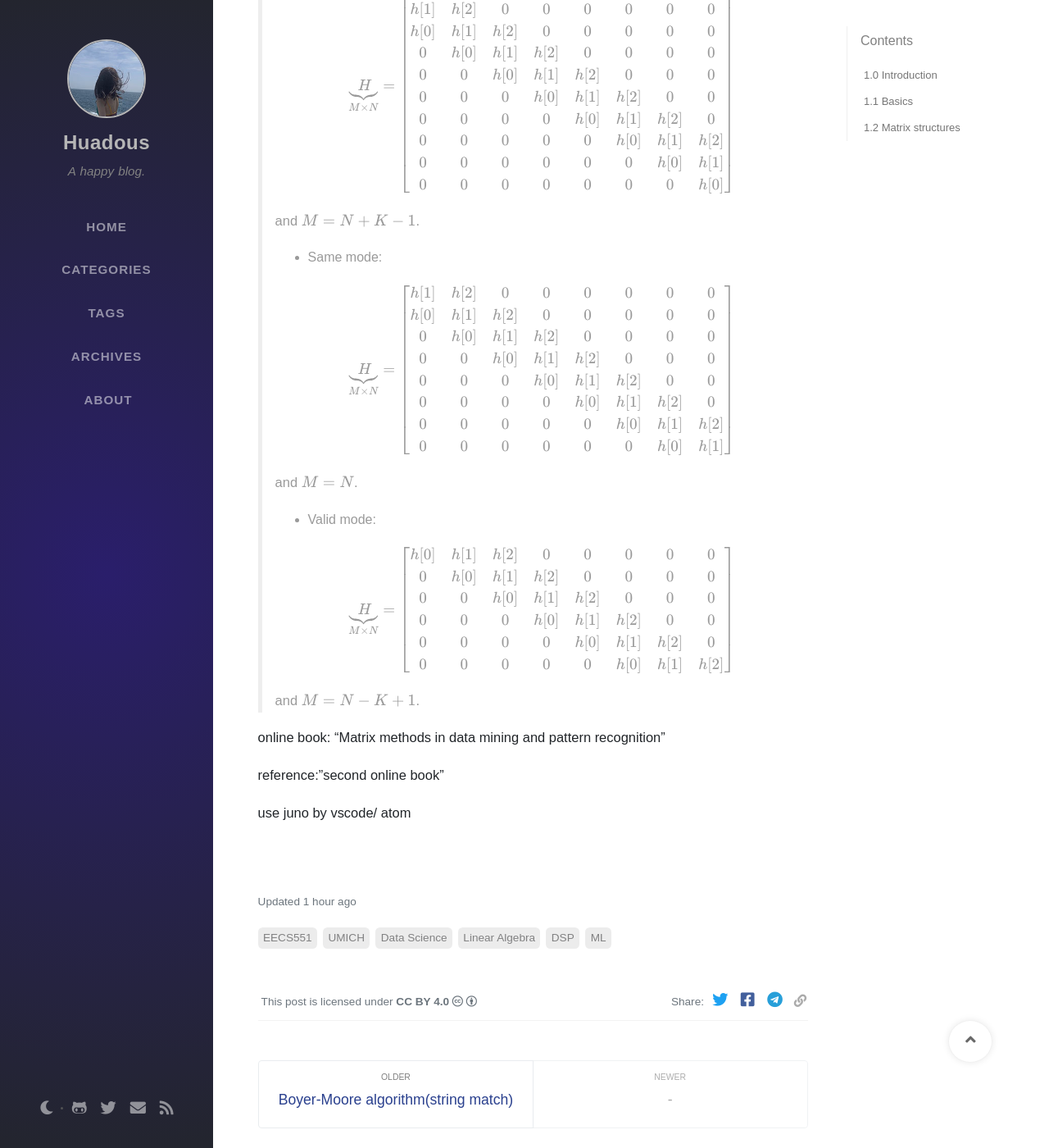
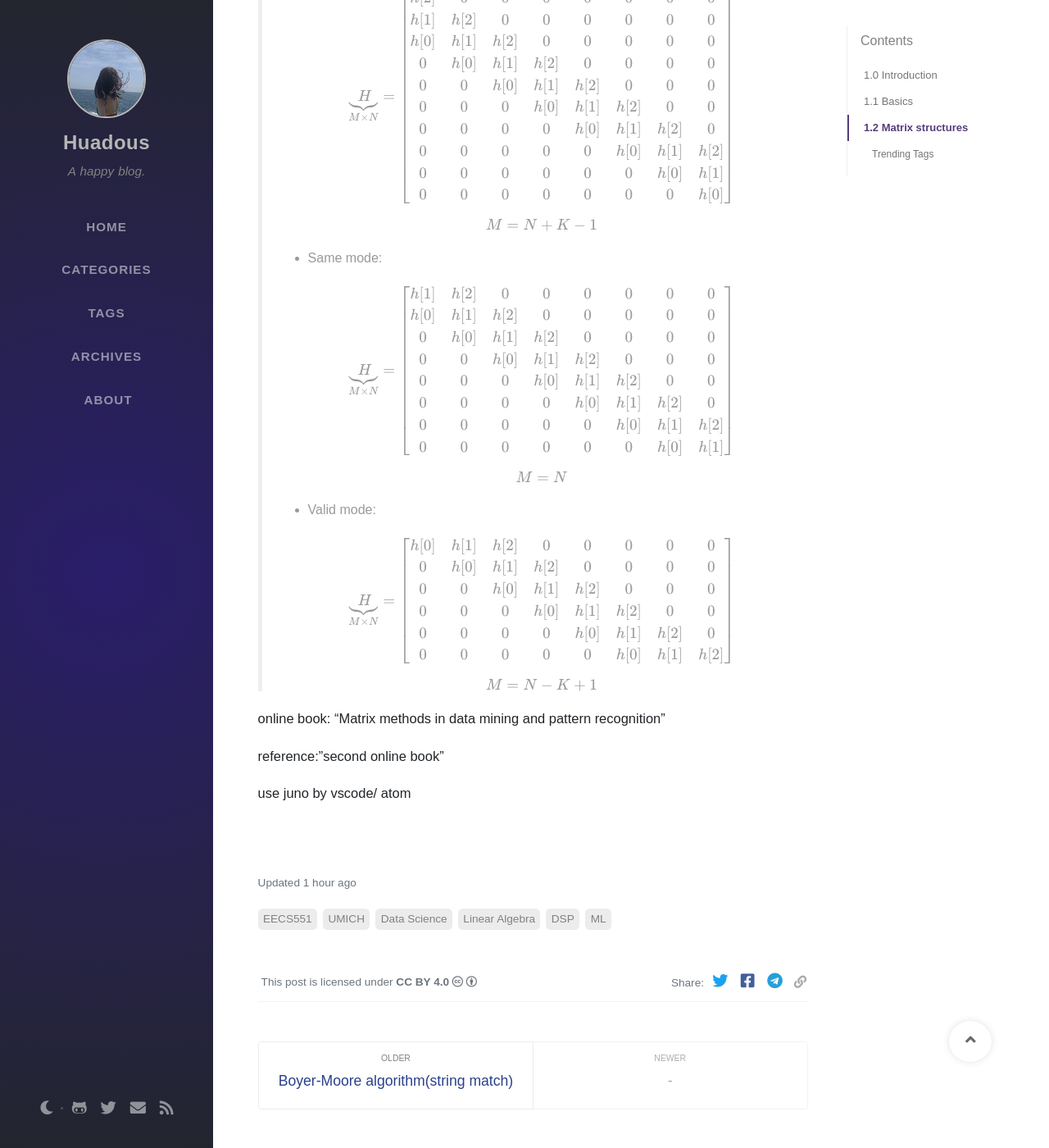
Before and after one commit to Huadous/huadous.github.io, a Jekyll site: the page built from _posts/2020-09-01-EECS-551-1.md, in a window 1280 px wide and 1400 px high, scrolled down 12984 px. Shown: the whole window at 82% size. Built offline with Jekyll 4.4.1, drawn with Linux system fonts in a browser that asks for light colours; nearby versions of some CDN libraries; some web fonts are replaced; formulas are drawn with MathJax 3; comment, search, counter and statistics services are not loaded.

Commit message:
Update 2020-09-01-EECS-551-1.md

```diff
--- a/_posts/2020-09-01-EECS-551-1.md
+++ b/_posts/2020-09-01-EECS-551-1.md
@@ -483,7 +483,9 @@ $$ \left[ \begin{array}{ccc|c} \sigma_1 & \\ & \ddots & & 0 \\ & & \sigma_r \end
 > * D: Upper Hessenberg
 > * E: None
 >
-> The same as we have discussed above, this convolution matrix $\underbrace{H}_{M\times N}$ looks like this : $$\underbrace{H}_{M\times N}=$\begin{bmatrix}h[2]&0&0&0&0&0&0&0\\h[1]&h[2]&0&0&0&0&0&0\\h[0]&h[1]&h[2]&0&0&0&0&0\\0&h[0]&h[1]&h[2]&0&0&0&0\\0&0&h[0]&h[1]&h[2]&0&0&0\\0&0&0&h[0]&h[1]&h[2]&0&0\\0&0&0&0&h[0]&h[1]&h[2]&0\\0&0&0&0&0&h[0]&h[1]&h[2]\\0&0&0&0&0&0&h[0]&h[1]\\0&0&0&0&0&0&0&h[0]\end{bmatrix}$$
+> The same as we have discussed above, this convolution matrix $\underbrace{H}_{M\times N}$ looks like this :
+>
+> $$\underbrace{H}_{M\times N}=$\begin{bmatrix}h[2]&0&0&0&0&0&0&0\\h[1]&h[2]&0&0&0&0&0&0\\h[0]&h[1]&h[2]&0&0&0&0&0\\0&h[0]&h[1]&h[2]&0&0&0&0\\0&0&h[0]&h[1]&h[2]&0&0&0\\0&0&0&h[0]&h[1]&h[2]&0&0\\0&0&0&0&h[0]&h[1]&h[2]&0\\0&0&0&0&0&h[0]&h[1]&h[2]\\0&0&0&0&0&0&h[0]&h[1]\\0&0&0&0&0&0&0&h[0]\end{bmatrix}$$
 >
 > What's more, there is a definition within MATLAB. I would like to talk about it a bit more.
 >
@@ -493,19 +495,19 @@ $$ \left[ \begin{array}{ccc|c} \sigma_1 & \\ & \ddots & & 0 \\ & & \sigma_r \end
 >
 > $$ \underbrace{H}_{M\times N}=\begin{bmatrix} h[2]&0&0&0&0&0&0&0 \\ h[1]&h[2]&0&0&0&0&0&0 \\ h[0]&h[1]&h[2]&0&0&0&0&0 \\ 0&h[0]&h[1]&h[2]&0&0&0&0 \\ 0&0&h[0]&h[1]&h[2]&0&0&0 \\ 0&0&0&h[0]&h[1]&h[2]&0&0 \\ 0&0&0&0&h[0]&h[1]&h[2]&0 \\ 0&0&0&0&0&h[0]&h[1]&h[2] \\ 0&0&0&0&0&0&h[0]&h[1] \\ 0&0&0&0&0&0&0&h[0] \end{bmatrix} $$
 >
-> and $M=N+K-1$.
+> $$M=N+K-1$$
 >
 > * Same mode:
 >
 > $$\underbrace{H}_{M\times N}=\begin{bmatrix}h[1]&h[2]&0&0&0&0&0&0\\h[0]&h[1]&h[2]&0&0&0&0&0\\0&h[0]&h[1]&h[2]&0&0&0&0\\0&0&h[0]&h[1]&h[2]&0&0&0\\0&0&0&h[0]&h[1]&h[2]&0&0\\0&0&0&0&h[0]&h[1]&h[2]&0\\0&0&0&0&0&h[0]&h[1]&h[2]\\0&0&0&0&0&0&h[0]&h[1]\end{bmatrix}$$
 >
-> and $M =N$.
+> $$M =N$$
 >
 > * Valid mode:
 >
 > $$\underbrace{H}_{M\times N}=\begin{bmatrix}h[0]&h[1]&h[2]&0&0&0&0&0\\0&h[0]&h[1]&h[2]&0&0&0&0\\0&0&h[0]&h[1]&h[2]&0&0&0\\0&0&0&h[0]&h[1]&h[2]&0&0\\0&0&0&0&h[0]&h[1]&h[2]&0\\0&0&0&0&0&h[0]&h[1]&h[2]\end{bmatrix}$$
 >
-> and $M=N-K+1$.
+> $$M=N-K+1$$
 
 online book: "Matrix methods in data mining and pattern recognition"
 
```
